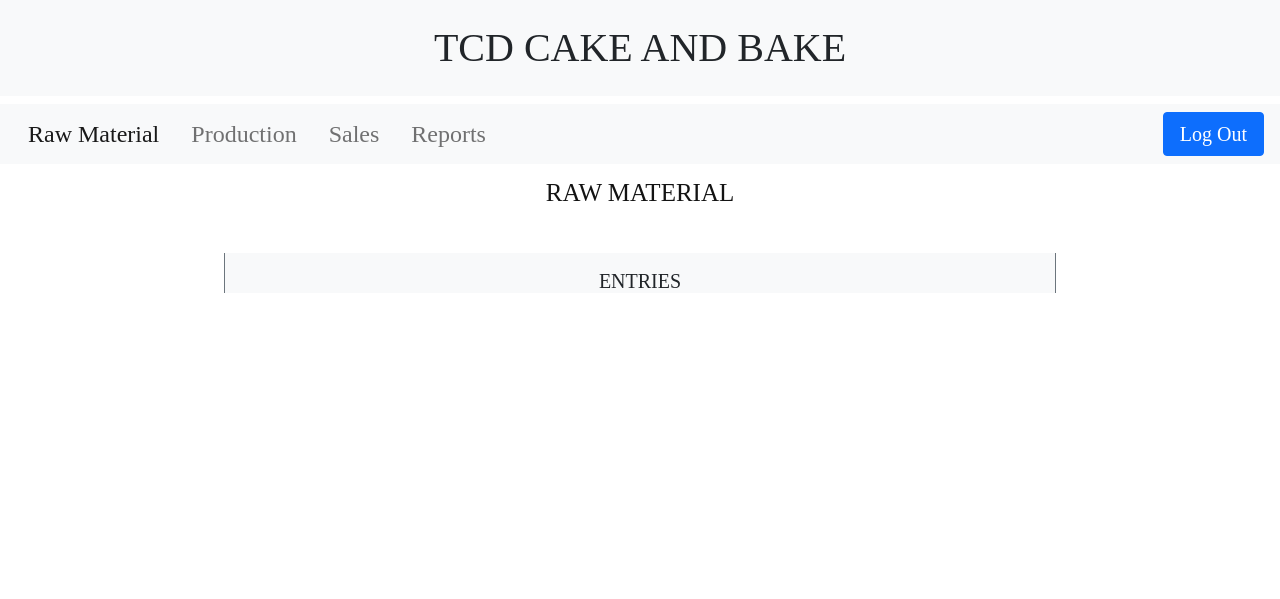
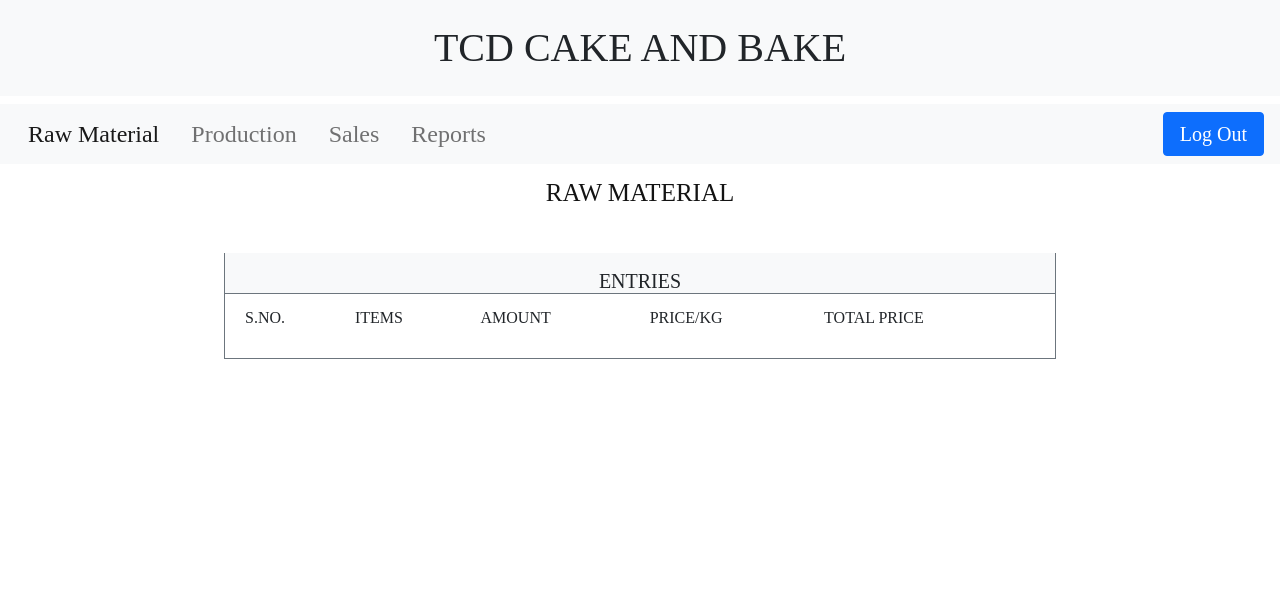
Before and after one commit to SophieaSharma/tcd, a PHP site: page /rawmaterialEntries.php in a window 1280 px wide. Shown: the top 599 px of the page. Run offline with PHP 8.4, Linux system fonts and the light colour scheme; tables that the repository leaves empty or names only in its code hold one stand-in row (values such as "Sample post"); lists and menus that the app fills with data are empty; some libraries are stand-ins or nearby versions.

Commit message:
changes made on 7 jan 2022 at 3 pm

```diff
--- a/SQL_queries/sales_query.php
+++ b/SQL_queries/sales_query.php
@@ -28,6 +28,6 @@ if(isset($_POST['submitSales'])){
             die("query,not connected " . mysqli_error($connection));
         }
 
-       header('Location: reports.php');
+        header('Location: reports.php');
         exit;
 }
--- a/production.php
+++ b/production.php
@@ -1,9 +1,10 @@
 <?php
 require_once "errors.php";
+require_once "SQL_queries/production_query.php";
+$today=date('Y-m-d');
 GLOBAL $connection;
-$today=date('Y-m-d');
 GLOBAL $today;
-require_once "SQL_queries/production_query.php";
+
 ?>
 <!doctype html>
 <html lang="en">
--- a/productionEntries.php
+++ b/productionEntries.php
@@ -1,6 +1,6 @@
 <?php
 require_once "errors.php";
-require_once "SQL_queries/production_query.php";
+require_once "SQL_queries/db_connection.php";
 require_once "shortcuts/productionEntriesDateShortcut.php";
 GLOBAL $connection;
 GLOBAL $productionEntriesDate;
@@ -41,7 +41,7 @@ require_once "header.php";
     <!--heading-->
 
 
-    <!--sales-->
+    <!--production-->
     <div class="row  my-3 mx-3 justify-content-evenly">
 
         <div class="col-lg-8 text-center pt-3 bg-light  border border-secondary border-bottom-0">
--- a/rawmaterialEntries.php
+++ b/rawmaterialEntries.php
@@ -1,4 +1,10 @@
-
+<?php
+require_once "errors.php";
+require_once "SQL_queries/db_connection.php";
+require_once "shortcuts/rawmaterialEntriesDateShortcut.php";
+GLOBAL $connection;
+GLOBAL $rawmaterialEntriesDate;
+?>
 <!doctype html>
 <html lang="en">
 <head>
@@ -41,6 +47,48 @@ require_once "header.php";
             <h3 class="display-6 fs-5 text-uppercase">Entries</h3>
         </div>
 
+        <div class="col-lg-8 border border-secondary mb-5 py-2">
+            <div class="col-12 table-responsive">
+                <table class="table table-striped table-bordered table-hover">
+
+                    <thead>
+                    <tr>
+                        <th scope="col">S.NO.</th>
+                        <th scope="col">ITEMS</th>
+                        <th scope="col">AMOUNT</th>
+                        <th scope="col">PRICE/KG</th>
+                        <th scope="col">TOTAL PRICE</th>
+                    </tr>
+                    </thead>
+
+                    <tbody>
+                    <?php
+                    require_once "SQL_queries/db_connection.php";
+                   $query="SELECT * FROM rawmaterial WHERE date='$rawmaterialEntriesDate';";
+                   $result=mysqli_query($connection,$query);
+                   while ($row = mysqli_fetch_assoc($result)){
+                       $items=$row['items'];
+                       $amount=$row['amount'];
+                       $price_per_kg=$row['price_per_kg'];
+                       $totalPrice=$row['totalPrice'];
+
+                    ?>
+                    <tr>
+                        <td><?php echo 1; ?></td>
+                        <td><?php echo $items; ?></td>
+                        <td><?php echo $amount; ?></td>
+                        <td><?php echo $price_per_kg; ?></td>
+                        <td><?php echo $totalPrice; ?></td>
+                    </tr>
+                    </tbody>
+
+                    <?php
+                    }
+                    ?>
+                </table>
+            </div>
+        </div>
+
     </div>
     <!--raw material-->
 </div>
--- a/sales.php
+++ b/sales.php
@@ -55,8 +55,9 @@ GLOBAL $today;
                     <input type="submit" class="form-control btn btn-primary" value="Submit" name="salesEntriesSubmit">
                 </div>
             </form>
+            <?php require_once "shortcuts/salesEntriesDateShortcut.php";?>
         </div>
-         <?php require_once "shortcuts/salesEntriesDateShortcut.php";?>
+
         <!--date-->
 
         <!--detailed heading-->
--- a/salesEntries.php
+++ b/salesEntries.php
@@ -2,9 +2,8 @@
 require_once "errors.php";
 require_once "SQL_queries/db_connection.php";
 require_once "shortcuts/salesEntriesDateShortcut.php";
+GLOBAL $connection;
 GLOBAL $salesEntriesDate;
-GLOBAL $connection;
-
 ?>
 <!doctype html>
 <html lang="en">
```
Also changed, not shown: SQL_queries/rawmaterial_query.php (+3 -6 lines), rawmaterial.php (+3 -15 lines).
